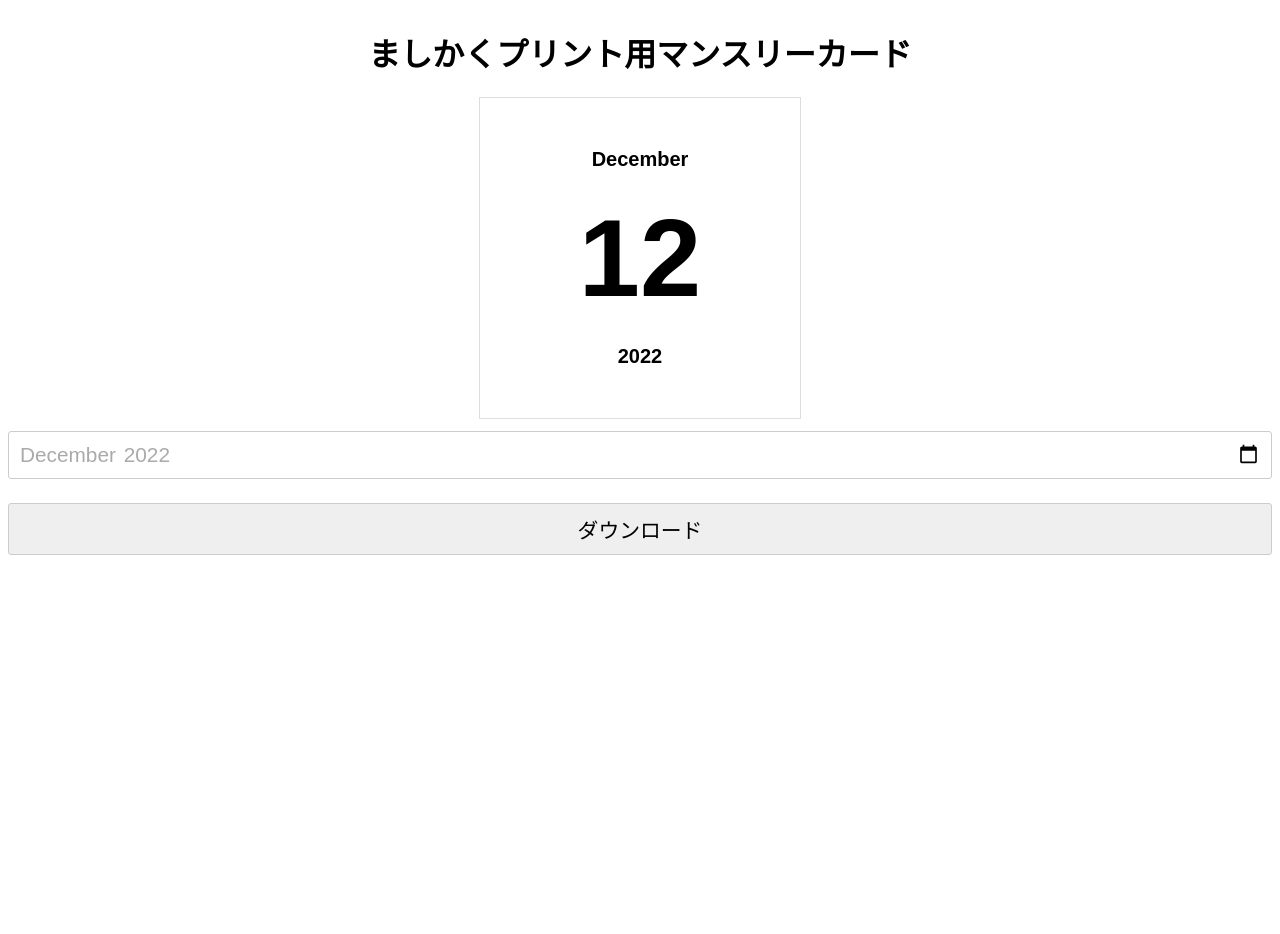
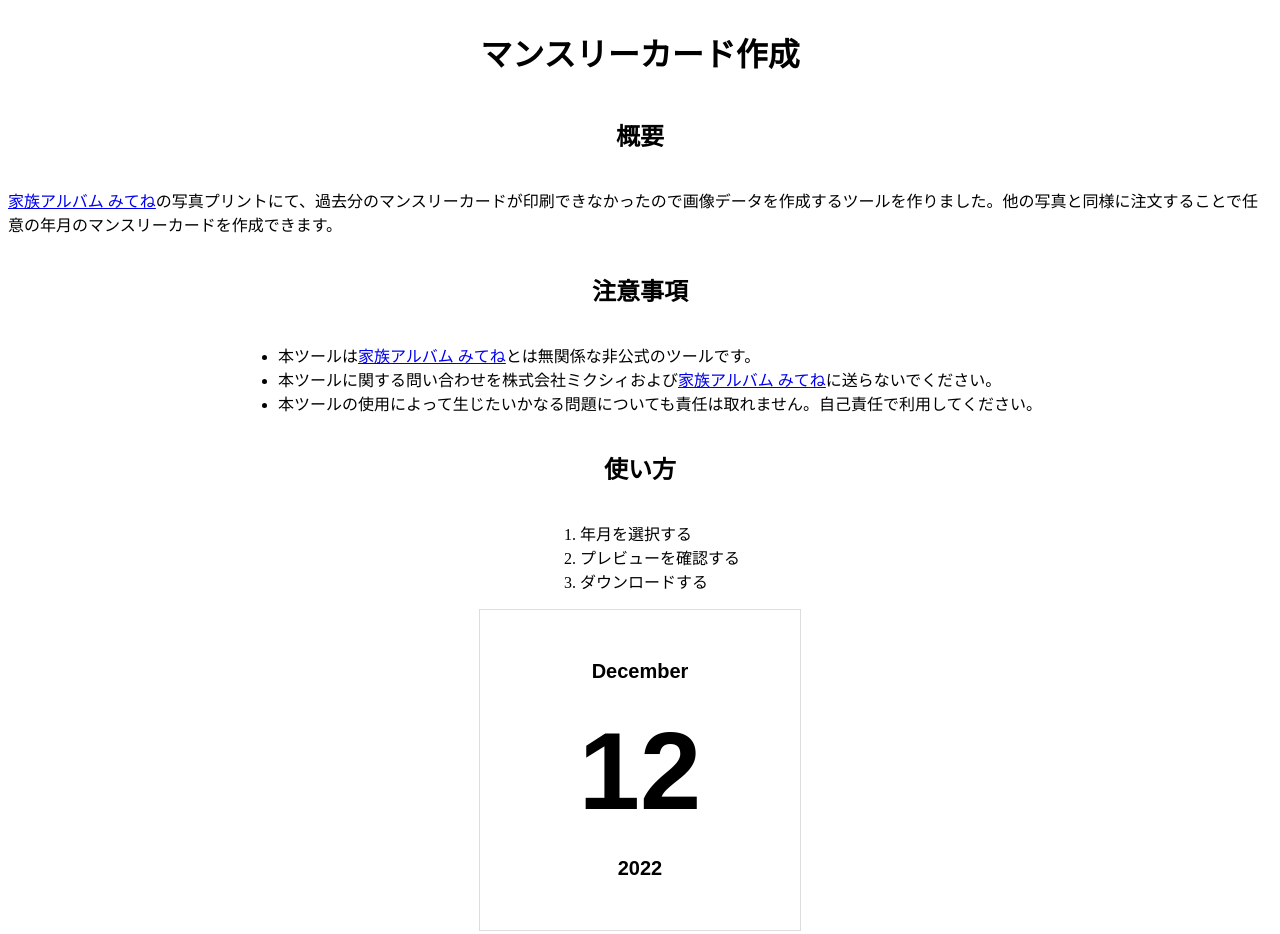
Before and after one commit to naichilab/monthly-card-image, a website built with webpack: page src/index.html in a window 1280 px wide. Shown: the top 934 px of the page. Before the commit the page ends 800 px from the top, so only its background shows below. Built offline with nearby package versions, Linux system fonts and the light colour scheme.

Commit message:
テキスト修正

```diff
--- a/src/index.html
+++ b/src/index.html
@@ -1,16 +1,36 @@
 <html lang="ja">
+
 <head>
   <meta charset="UTF-8" />
   <meta name="viewport" content="width=device-width, initial-scale=1.0" />
   <title>マンスリーカード</title>
-    <link
-      href="https://fonts.googleapis.com/css2?family=Noto+Sans+Tangsa:wght@700&display=swap"
-      rel="stylesheet"
-    />
+  <link href="https://fonts.googleapis.com/css2?family=Noto+Sans+Tangsa:wght@700&display=swap" rel="stylesheet" />
 </head>
 
 <body>
-    <h1>ましかくプリント用マンスリーカード</h1>
+  <h1>マンスリーカード作成</h1>
+    <h2>概要</h2>
+  <div class="introduction">
+    <p><a href="https://mitene.us/" target="_blank">家族アルバム
+        みてね</a>の写真プリントにて、過去分のマンスリーカードが印刷できなかったので画像データを作成するツールを作りました。他の写真と同様に注文することで任意の年月のマンスリーカードを作成できます。</p>
+  </div>
+    <h2>注意事項</h2>
+  <div class="terms">
+    <ul>
+      <li>本ツールは<a href="https://mitene.us/" target="_blank">家族アルバム みてね</a>とは無関係な非公式のツールです。</li>
+      <li>本ツールに関する問い合わせを株式会社ミクシィおよび<a href="https://mitene.us/" target="_blank">家族アルバム みてね</a>に送らないでください。</li>
+      <li>本ツールの使用によって生じたいかなる問題についても責任は取れません。自己責任で利用してください。</li>
+    </ul>
+  </div>
+
+  <h2>使い方</h2>
+  <div class="howtouse">
+    <ol>
+      <li>年月を選択する</li>
+      <li>プレビューを確認する</li>
+      <li>ダウンロードする</li>
+    </ol>
+  </div>
   <div class="monthlycard_wrapper">
     <div id="capture" class="monthlycard">
       <div class="labels">
@@ -20,14 +40,12 @@
       </div>
     </div>
   </div>
-    <input
-      class="month js_monthInput"
-      type="month"
-    />
-    <input
-      class="js_downloadButton"
-      type="button"
-      value="ダウンロード"
-    />
+  <input class="month js_monthInput" type="month" />
+  <input class="js_downloadButton" type="button" value="ダウンロード" />
+  <iframe
+    src="https://ghbtns.com/github-btn.html?user=naichilab&repo=monthly-card-image&type=star&count=true&size=large"
+    frameborder="0" scrolling="0" height="30" title="GitHub"></iframe>
+    <iframe src="https://ghbtns.com/github-btn.html?user=naichilab&type=sponsor&size=large" frameborder="0" scrolling="0" height="30" title="GitHub"></iframe>
 </body>
+
 </html>
```
Lines whose indentation alone changed are shown as unchanged.
